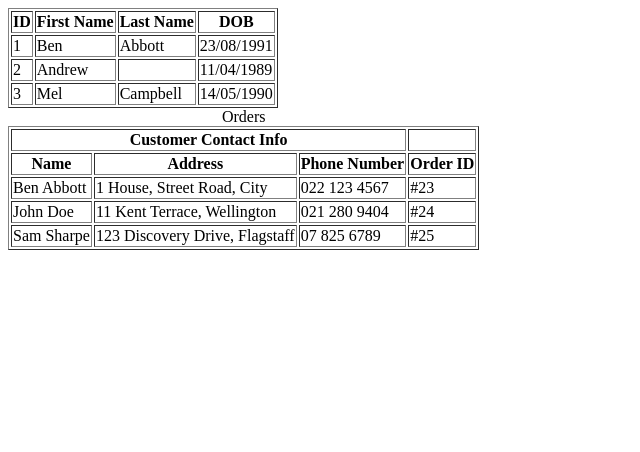
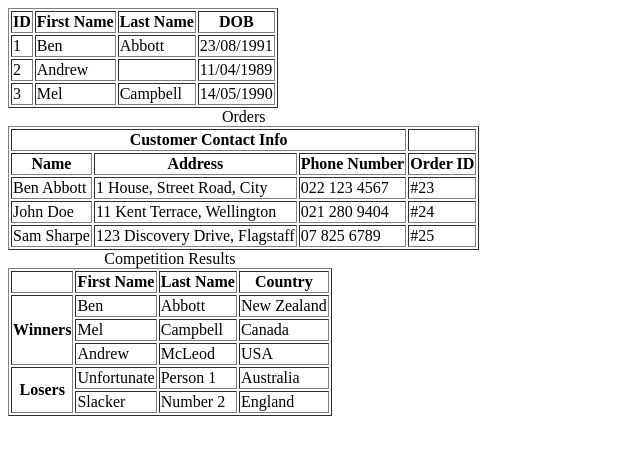
Before and after one commit to 16WDWE02/html-tables, a plain HTML site: page index.html in a window 1280 px wide. Shown: the whole page, without its empty margins (0-640 px from the left). Drawn offline with Linux system fonts and the light colour scheme.

Commit message:
Add table with rowspan

```diff
--- a/index.html
+++ b/index.html
@@ -74,7 +74,49 @@
 			</tr>
 		</table>
 
+		<table border="1">
+			<caption>Competition Results</caption>
+			<tr>
+				<th></th>
+				<th>First Name</th>
+				<th>Last Name</th>
+				<th>Country</th>
+			</tr>
 
+			<tr>
+				<th rowspan="3">Winners</th>
+				<td>Ben</td>
+				<td>Abbott</td>
+				<td>New Zealand</td>
+			</tr>
+
+			<tr>
+				<td>Mel</td>
+				<td>Campbell</td>
+				<td>Canada</td>
+			</tr>
+
+			<tr>
+				<td>Andrew</td>
+				<td>McLeod</td>
+				<td>USA</td>
+			</tr>
+
+			<tr>
+				<th rowspan="2">Losers</th>
+				<td>Unfortunate</td>
+				<td>Person 1</td>
+				<td>Australia</td>
+			</tr>
+
+			<tr>
+				<td>Slacker</td>
+				<td>Number 2</td>
+				<td>England</td>
+			</tr>
+
+
+		</table>
 
 
 
```
